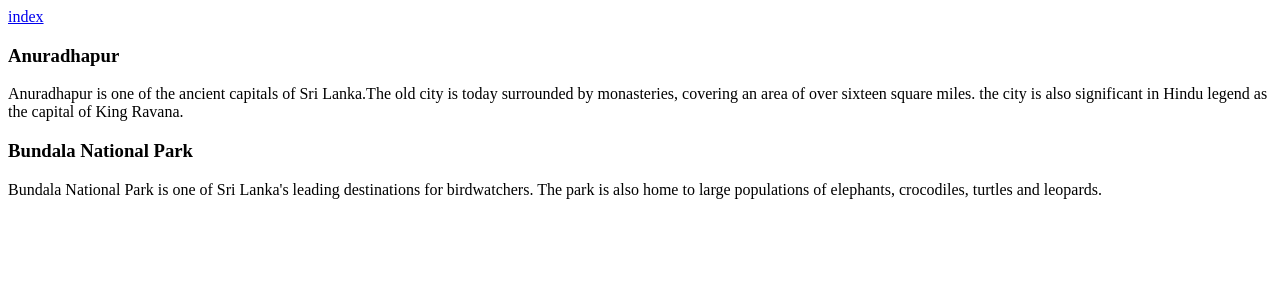
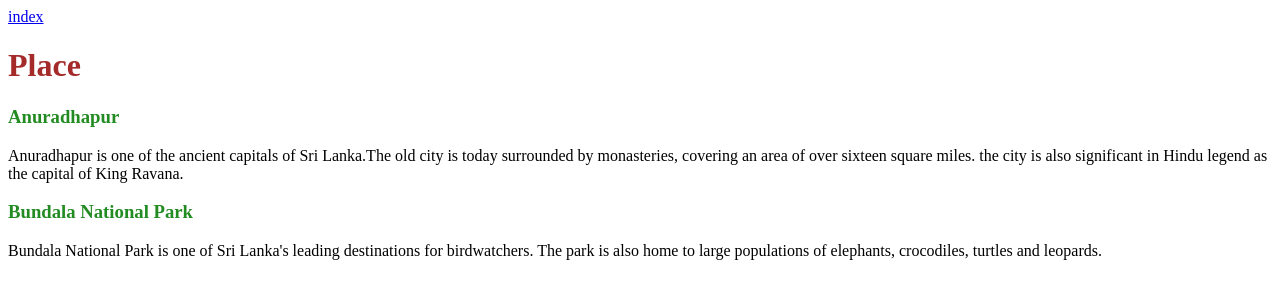
Before and after one commit to AfrinNaher/meaningful, a plain HTML site: page area.html in a window 1280 px wide. Drawn offline with Linux system fonts and the light colour scheme.

Commit message:
added h3

```diff
--- a/area.html
+++ b/area.html
@@ -11,6 +11,7 @@
     </nav>
 </head>
 <body>
+    <h1>Place</h1>
     <div>
         <h3>Anuradhapur</h3>
         <p>Anuradhapur is one of the ancient capitals of Sri Lanka.The old city is today surrounded by monasteries, covering an area of over sixteen square miles. the city is also significant in Hindu legend as the capital of King Ravana.</p>
--- a/style.css
+++ b/style.css
@@ -1,5 +1,9 @@
 h1{
     color: brown;
+}
+
+h3{
+    color: forestgreen;
 }
 
 .all p{
```
